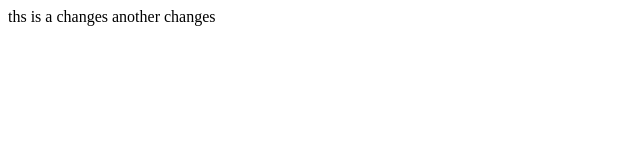
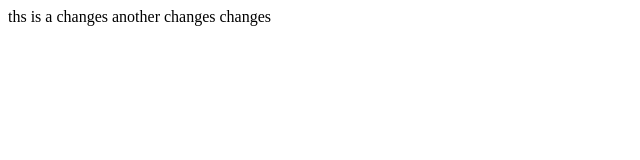
Before and after one commit to Kingsley-H-Learning/practice, a plain HTML site: page html/index.html in a window 1280 px wide. Shown: the full height of the page, 0-640 px from the left. Drawn offline with Linux system fonts and the light colour scheme.

Commit message:
new changes

```diff
--- a/html/index.html
+++ b/html/index.html
@@ -1,3 +1,3 @@
 <html>
-  <div>ths is a changes another changes</div>
+  <div>ths is a changes another changes changes</div>
 </html>
```
